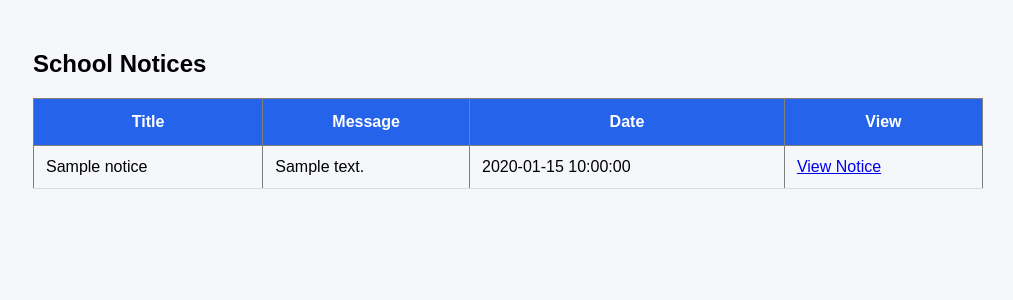
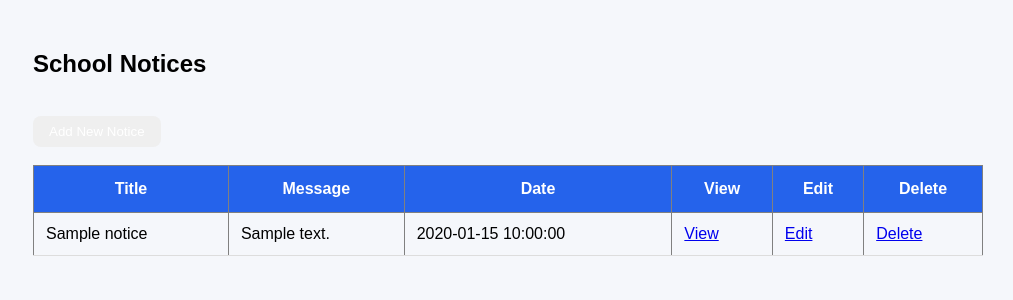
Before and after one commit to ISHWARDHERE/school-erp-new, a FastAPI app: page /view_notices in a window 1280 px wide. Shown: the top 300 px of the page, without its empty margins (267-1280 px from the left). Run offline with FastAPI, Linux system fonts and the light colour scheme; tables that the repository leaves empty or names only in its code hold one stand-in row (values such as "Sample post"); data that the repository does not hold is empty.

Commit message:
Fixed notice module

```diff
--- a/main.py
+++ b/main.py
@@ -2157,35 +2157,24 @@ def add_notice_page(request: Request):
     )
 
 @app.post("/save_notice")
-async def save_notice(request: Request):
-    form = await request.form()
-
-    title = form.get("title")
-    message = form.get("message")
-    notice_date = form.get("notice_date")
-
+def save_notice(
+    title: str = Form(...),
+    notice_text: str = Form(...),
+    notice_date: str = Form(...)
+):
     conn = connect_db()
     cursor = conn.cursor()
 
     cursor.execute("""
-        INSERT INTO notices
-        (
-            title,
-            message,
-            notice_date
-        )
-        VALUES (%s,%s,%s)
-    """, (
-        title,
-        message,
-        notice_date
-    ))
+        INSERT INTO notices (title, message, notice_date)
+        VALUES (%s, %s, %s)
+    """, (title, notice_text, notice_date))
 
     conn.commit()
     conn.close()
 
     return RedirectResponse(
-        "/add_notice",
+        url="/view_notices",
         status_code=303
     )
 
@@ -2226,3 +2215,42 @@ def notice_details(request: Request, notice_id: int):
             "notice": notice
         }
     )
+
+@app.get("/delete_notice/{notice_id}")
+def delete_notice(notice_id: int):
+
+    conn = connect_db()
+    cursor = conn.cursor()
+
+    cursor.execute(
+        "DELETE FROM notices WHERE id=%s",
+        (notice_id,)
+    )
+
+    conn.commit()
+    conn.close()
+
+    return RedirectResponse(
+        "/view_notices",
+        status_code=303
+    )
+
+@app.get("/edit_notice/{notice_id}", response_class=HTMLResponse)
+def edit_notice(request: Request, notice_id: int):
+
+    conn = connect_db()
+    cursor = conn.cursor(dictionary=True)
+
+    cursor.execute(
+        "SELECT * FROM notices WHERE id=%s",
+        (notice_id,)
+    )
+
+    notice = cursor.fetchone()
+    conn.close()
+
+    return templates.TemplateResponse(
+        request=request,
+        name="edit_notice.html",
+        context={"notice": notice}
+    )
--- a/templates/notice_details.html
+++ b/templates/notice_details.html
@@ -12,7 +12,7 @@
 
     <hr>
 
-    <p>{{ notice.notice_text }}</p>
+    <p>{{ notice.message }}</p>
 
     <br>
 
--- a/templates/view_notices.html
+++ b/templates/view_notices.html
@@ -7,7 +7,16 @@
 <body>
 
 <div class="main">
+
     <h2>School Notices</h2>
+
+    <br>
+
+    <a href="/add_notice">
+        <button>Add New Notice</button>
+    </a>
+
+    <br><br>
 
     <table border="1" width="100%">
         <tr>
@@ -15,16 +24,32 @@
             <th>Message</th>
             <th>Date</th>
             <th>View</th>
+            <th>Edit</th>
+            <th>Delete</th>
         </tr>
 
         {% for n in notices %}
         <tr>
             <td>{{ n.title }}</td>
-            <td>{{ n.notice_text }}</td>
+            <td>{{ n.message }}</td>
             <td>{{ n.notice_date }}</td>
+
             <td>
                 <a href="/notice/{{ n.id }}">
-                    View Notice
+                    View
+                </a>
+            </td>
+
+            <td>
+                <a href="/edit_notice/{{ n.id }}">
+                    Edit
+                </a>
+            </td>
+
+            <td>
+                <a href="/delete_notice/{{ n.id }}"
+                   onclick="return confirm('Delete this notice?')">
+                    Delete
                 </a>
             </td>
         </tr>
```
